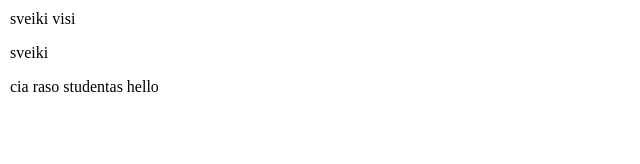
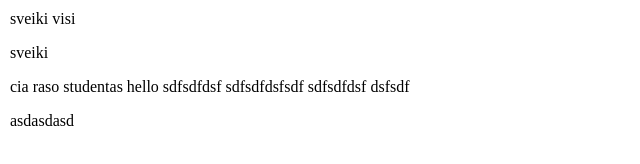
Before and after one commit to robertasRobotas/16_demo, a plain HTML site: page index.html in a window 1280 px wide. Shown: the whole page, without its empty margins (0-640 px from the left). Drawn offline with Linux system fonts and the light colour scheme.

Commit message:
svarbus komponentas

```diff
--- a/index.html
+++ b/index.html
@@ -12,6 +12,8 @@
       <p>sveiki</p>
       cia raso studentas
       <span>hello</span>
+      sdfsdfdsf sdfsdfdsfsdf sdfsdfdsf dsfsdf
+      <p>asdasdasd</p>
     </div>
   </body>
 </html>
```
